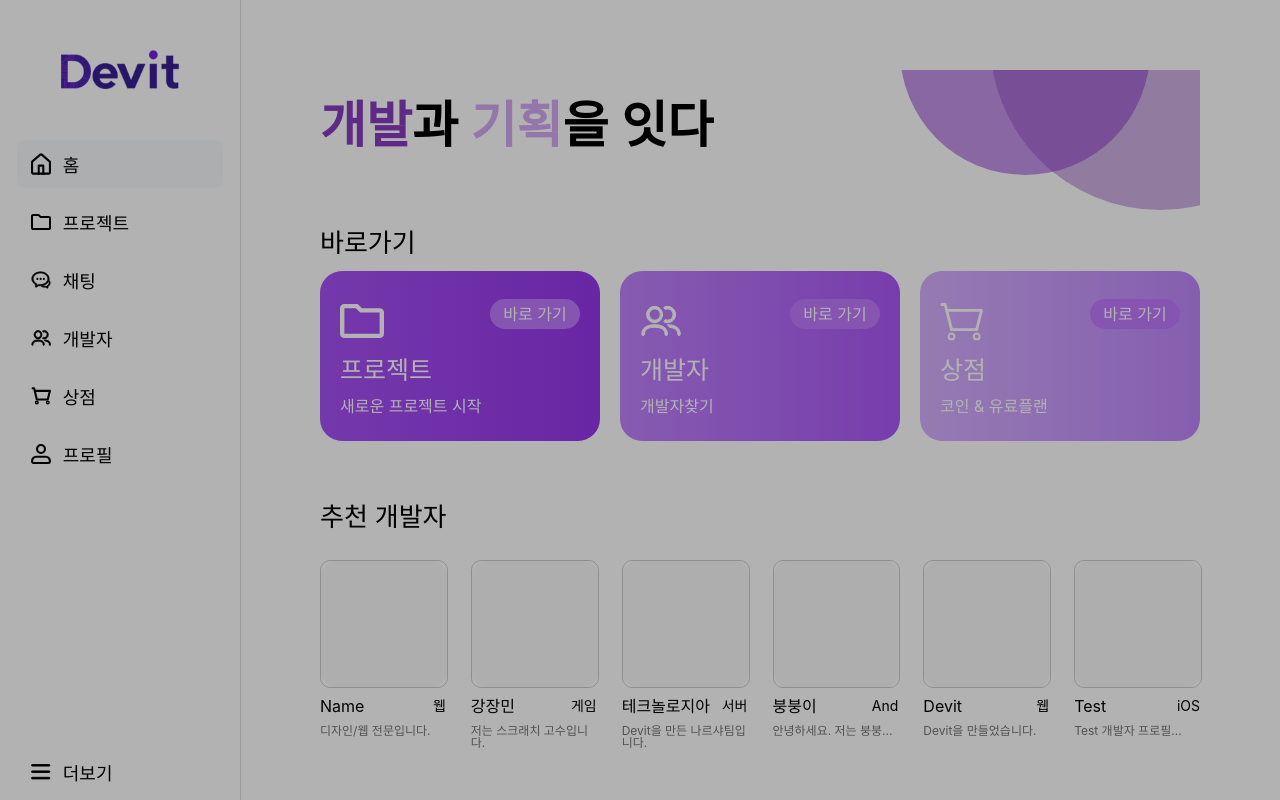
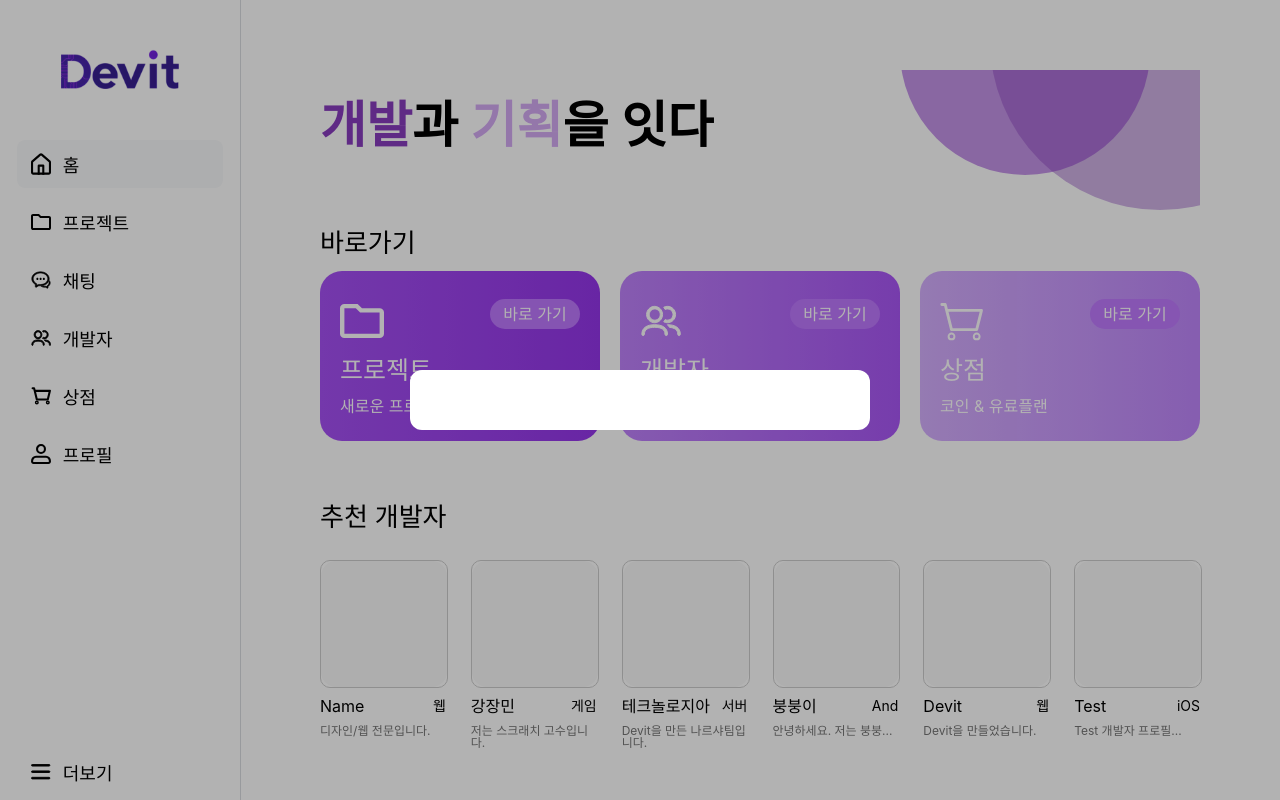
Before and after one commit to technologyaa/Devit-Web, a React (Vite) app: page /home in a window 1280 px wide. Built offline with nearby package versions, Linux system fonts and the light colour scheme.

Commit message:
feat: 홈 화면 팝업 창 틀 완성

```diff
--- a/src/pages/home/HomePage.jsx
+++ b/src/pages/home/HomePage.jsx
@@ -85,7 +85,13 @@ export default function HomePage() {
           </S.Bottom>
         </S.Frame>
       </S.Container>
-      {isModalOpen && <S.ModalOverlay></S.ModalOverlay>}
+      {isModalOpen && (
+        <S.ModalOverlay>
+          <S.ModalContent>
+            <S.ModalWrapper></S.ModalWrapper>
+          </S.ModalContent>
+        </S.ModalOverlay>
+      )}
     </>
   );
 }
--- a/src/pages/home/styles/homePage.js
+++ b/src/pages/home/styles/homePage.js
@@ -187,3 +187,24 @@ export const ModalOverlay = styled.div`
   justify-content: center;
   align-items: center;
 `;
+
+export const ModalContent = styled.div`
+  background: white;
+  border-radius: 12px;
+  width: 460px;
+  padding: 40px 36px 20px;
+  box-sizing: border-box;
+  text-align: center;
+  display: flex;
+  flex-direction: column;
+  justify-content: center;
+  align-items: center;
+`;
+
+export const ModalWrapper = styled.div`
+  width: 100%;
+  display: flex;
+  flex-direction: column;
+  align-items: center;
+  gap: 24px;
+`;
```
